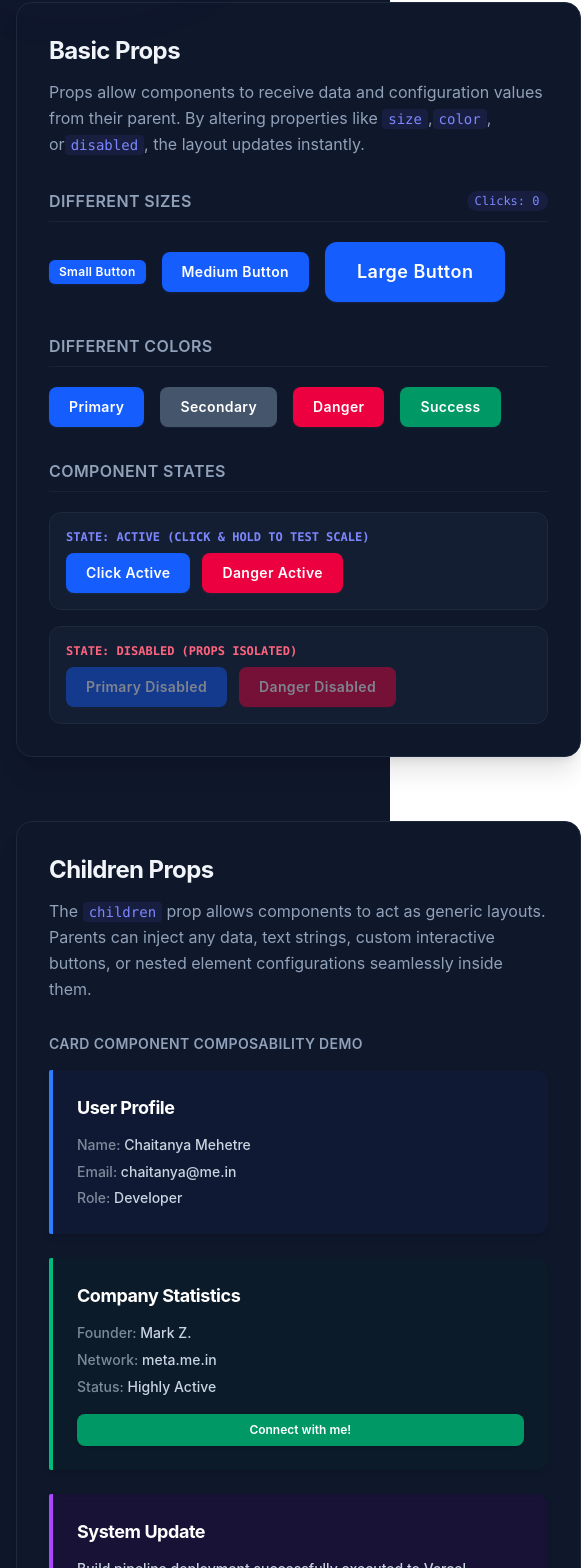
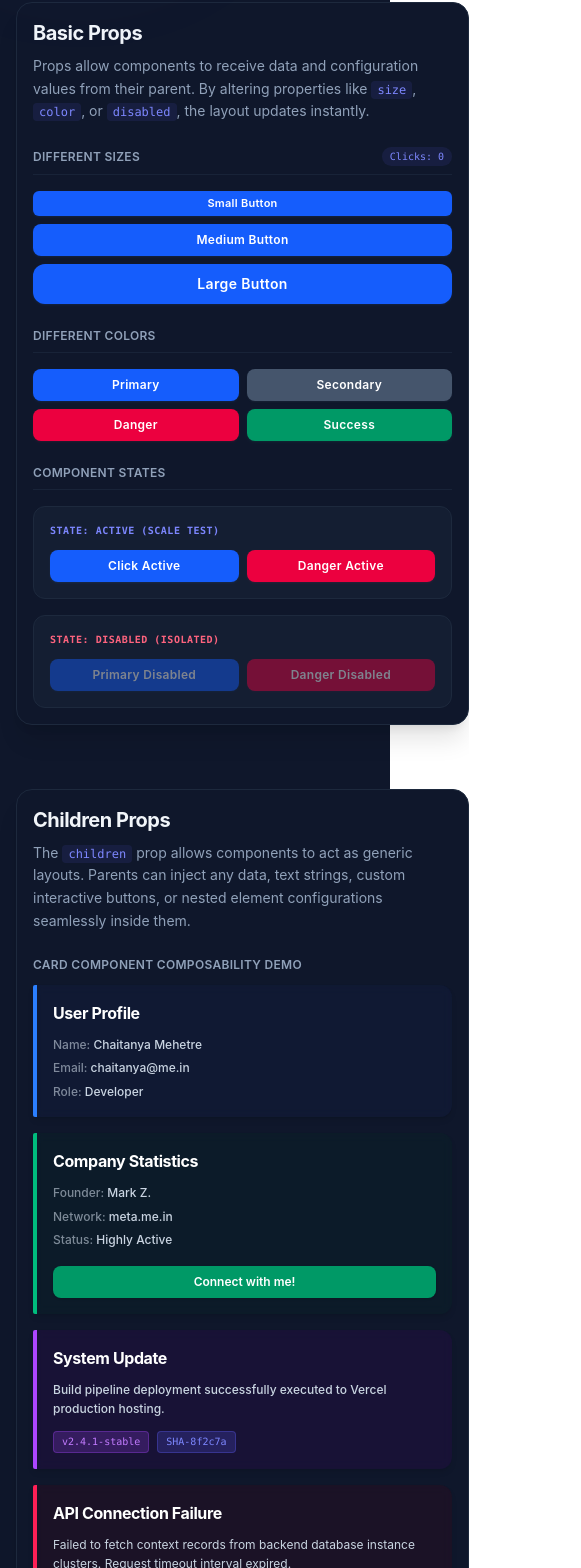
Before and after one commit to Chaitanya-963/Props-Guide, a React (Vite) app: page / in a window 390 px wide. Shown: the part 402-1970 px from the top of the page, 581 px wide, since content can reach past the window. Built offline with nearby package versions, Linux system fonts and the light colour scheme.

Commit message:
Add responive style

```diff
--- a/src/components/BasicProps.jsx
+++ b/src/components/BasicProps.jsx
@@ -7,10 +7,11 @@ function Button({
   onClick,
   disabled = false,
 }) {
+  // Made font sizes and sizing paddings adapt cleanly across small mobile devices
   const sizeStyles = {
-    small: "text-xs px-2.5 py-1 rounded-md",
-    medium: "text-sm px-5 py-2.5 rounded-lg",
-    large: "text-lg px-8 py-4 rounded-xl",
+    small: "text-[11px] sm:text-xs px-2 sm:px-2.5 py-1 rounded-md",
+    medium: "text-xs sm:text-sm px-4 sm:px-5 py-2 sm:py-2.5 rounded-lg",
+    large: "text-sm sm:text-lg px-5 sm:px-8 py-2.5 sm:py-4 rounded-xl",
   };
 
   const colorStyles = {
@@ -31,9 +32,10 @@ function Button({
       className={`
         inline-flex items-center justify-center font-semibold tracking-wide
         transition-all duration-200 focus-visible:outline-hidden focus-visible:ring-2 focus-visible:ring-offset-2
+        w-full sm:w-auto text-center whitespace-nowrap min-w-0 truncate
         ${sizeStyles[size] || sizeStyles.medium}
         ${colorStyles[color] || colorStyles.primary}
-        ${disabled ? "opacity-45 cursor-not-allowed pointer-events-none shadow-none" : "cursor-pointer active:scale-[0.95] active:brightness-90"}
+        ${disabled ? "opacity-45 cursor-not-allowed pointer-events-none shadow-none" : "cursor-pointer active:scale-[0.96] active:brightness-90"}
       `}
     >
       {text}
@@ -48,45 +50,48 @@ const BasicProps = ({ isDark }) => {
 
   return (
     <section
-      className={`p-8 rounded-2xl shadow-xl transition-all duration-300 border ${
+      className={`p-4 sm:p-6 md:p-8 rounded-2xl shadow-xl transition-all duration-300 border ${
         isDark
           ? "bg-slate-900 border-slate-800 text-slate-100"
           : "bg-white border-slate-100 text-slate-900"
       }`}
     >
-      <div className="max-w-3xl">
-        <h2 className="text-2xl font-bold tracking-tight mb-3">Basic Props</h2>
+      <div className="max-w-3xl mx-auto">
+        <h2 className="text-xl sm:text-2xl font-bold tracking-tight mb-2 sm:mb-3">
+          Basic Props
+        </h2>
         <p
-          className={`text-base leading-relaxed mb-8 ${isDark ? "text-slate-400" : "text-slate-600"}`}
+          className={`text-sm sm:text-base leading-relaxed mb-6 sm:mb-8 ${isDark ? "text-slate-400" : "text-slate-600"}`}
         >
           Props allow components to receive data and configuration values from
           their parent. By altering properties like{" "}
-          <code className="text-indigo-400 font-mono text-sm px-1.5 py-0.5 rounded-sm bg-indigo-500/10">
+          <code className="text-indigo-400 font-mono text-xs sm:text-sm px-1.5 py-0.5 rounded-sm bg-indigo-500/10">
             size
           </code>
-          ,
-          <code className="text-indigo-400 font-mono text-sm px-1.5 py-0.5 rounded-sm bg-indigo-500/10">
+          ,{" "}
+          <code className="text-indigo-400 font-mono text-xs sm:text-sm px-1.5 py-0.5 rounded-sm bg-indigo-500/10">
             color
           </code>
-          , or
-          <code className="text-indigo-400 font-mono text-sm px-1.5 py-0.5 rounded-sm bg-indigo-500/10">
+          , or{" "}
+          <code className="text-indigo-400 font-mono text-xs sm:text-sm px-1.5 py-0.5 rounded-sm bg-indigo-500/10">
             disabled
           </code>
           , the layout updates instantly.
         </p>
 
-        <div className="space-y-8">
+        <div className="space-y-6 sm:space-y-8">
           {/* Sizes Section */}
           <div className="space-y-3">
-            <div className="flex items-center justify-between border-b pb-2 border-slate-700/30">
-              <h3 className="text-md font-semibold tracking-wide uppercase text-slate-400">
+            <div className="flex items-center justify-between border-b pb-2 border-slate-700/30 gap-2">
+              <h3 className="text-xs sm:text-sm font-semibold tracking-wide uppercase text-slate-400 truncate">
                 Different Sizes
               </h3>
-              <span className="text-xs px-2 py-0.5 rounded-full bg-indigo-500/10 text-indigo-400 font-mono">
+              <span className="text-[10px] sm:text-xs px-2 py-0.5 rounded-full bg-indigo-500/10 text-indigo-400 font-mono whitespace-nowrap">
                 Clicks: {clickCount}
               </span>
             </div>
-            <div className="flex flex-wrap items-center gap-4 pt-2">
+            {/* Swapped layout mechanics to grid vectors for stacking cleanly on handheld breakpoints */}
+            <div className="grid grid-cols-1 xs:grid-cols-3 sm:flex sm:flex-wrap items-center gap-2 sm:gap-4 pt-1">
               <Button
                 text="Small Button"
                 size="small"
@@ -108,11 +113,11 @@ const BasicProps = ({ isDark }) => {
           {/* Colors Section */}
           <div className="space-y-3">
             <div className="flex items-center justify-between border-b pb-2 border-slate-700/30">
-              <h3 className="text-md font-semibold tracking-wide uppercase text-slate-400">
+              <h3 className="text-xs sm:text-sm font-semibold tracking-wide uppercase text-slate-400 truncate">
                 Different Colors
               </h3>
             </div>
-            <div className="flex flex-wrap items-center gap-4 pt-2">
+            <div className="grid grid-cols-2 sm:flex sm:flex-wrap items-center gap-2 sm:gap-4 pt-1">
               <Button text="Primary" color="primary" onClick={incrementCount} />
               <Button
                 text="Secondary"
@@ -127,20 +132,20 @@ const BasicProps = ({ isDark }) => {
           {/* Interactive States Section */}
           <div className="space-y-3">
             <div className="flex items-center justify-between border-b pb-2 border-slate-700/30">
-              <h3 className="text-md font-semibold tracking-wide uppercase text-slate-400">
+              <h3 className="text-xs sm:text-sm font-semibold tracking-wide uppercase text-slate-400 truncate">
                 Component States
               </h3>
             </div>
 
-            <div className="grid grid-cols-1 sm:grid-cols-2 gap-4 pt-2">
+            <div className="grid grid-cols-1 sm:grid-cols-2 gap-4 pt-1">
               {/* Active / Clickable Row */}
               <div
-                className={`p-4 rounded-xl border ${isDark ? "bg-slate-800/40 border-slate-800" : "bg-slate-50 border-slate-200"}`}
+                className={`p-4 rounded-xl border flex flex-col justify-between ${isDark ? "bg-slate-800/40 border-slate-800" : "bg-slate-50 border-slate-200"}`}
               >
-                <div className="text-xs font-semibold text-indigo-400 font-mono mb-2">
-                  STATE: ACTIVE (CLICK & HOLD TO TEST SCALE)
+                <div className="text-[10px] sm:text-xs font-semibold text-indigo-400 font-mono mb-3 uppercase tracking-wider">
+                  State: Active (Scale Test)
                 </div>
-                <div className="flex flex-wrap gap-3">
+                <div className="grid grid-cols-2 sm:flex sm:flex-wrap gap-2 mt-auto">
                   <Button
                     text="Click Active"
                     color="primary"
@@ -156,12 +161,12 @@ const BasicProps = ({ isDark }) => {
 
               {/* Disabled Row */}
               <div
-                className={`p-4 rounded-xl border ${isDark ? "bg-slate-800/40 border-slate-800" : "bg-slate-50 border-slate-200"}`}
+                className={`p-4 rounded-xl border flex flex-col justify-between ${isDark ? "bg-slate-800/40 border-slate-800" : "bg-slate-50 border-slate-200"}`}
               >
-                <div className="text-xs font-semibold text-rose-400 font-mono mb-2">
-                  STATE: DISABLED (PROPS ISOLATED)
+                <div className="text-[10px] sm:text-xs font-semibold text-rose-400 font-mono mb-3 uppercase tracking-wider">
+                  State: Disabled (Isolated)
                 </div>
-                <div className="flex flex-wrap gap-3">
+                <div className="grid grid-cols-2 sm:flex sm:flex-wrap gap-2 mt-auto">
                   <Button
                     text="Primary Disabled"
                     color="primary"
--- a/src/components/ChildrenProps.jsx
+++ b/src/components/ChildrenProps.jsx
@@ -1,5 +1,4 @@
 function Card({ children, title, color = "blue", isDark = true }) {
-  // Fixed mapping bugs and introduced beautiful dark/light adaptive states
   const colorClasses = {
     blue: isDark
       ? "border-blue-500 bg-blue-950/20 text-blue-200"
@@ -19,14 +18,22 @@ function Card({ children, title, color = "blue", isDark = true }) {
   };
 
   return (
-    <div className={`border-l-4 ${colorClasses[color] || colorClasses.blue} p-6 rounded-r-xl rounded-l-xs shadow-md transition-all duration-300 backdrop-blur-xs`}>
+    <div
+      className={`border-l-4 ${colorClasses[color] || colorClasses.blue} p-4 sm:p-6 rounded-r-xl rounded-l-xs shadow-md transition-all duration-300 backdrop-blur-xs flex flex-col justify-between h-full`}
+    >
+      <div>
         {title && (
-        <h3 className={`text-lg font-bold mb-3 tracking-tight ${isDark ? "text-white" : "text-slate-900"}`}>
+          <h3
+            className={`text-base sm:text-lg font-bold mb-2.5 sm:mb-3 tracking-tight ${isDark ? "text-white" : "text-slate-900"}`}
+          >
             {title}
           </h3>
         )}
-      <div className={`text-sm leading-relaxed ${isDark ? "text-slate-300" : "text-slate-700"}`}>
+        <div
+          className={`text-xs sm:text-sm leading-relaxed ${isDark ? "text-slate-300" : "text-slate-700"}`}
+        >
           {children}
+        </div>
       </div>
     </div>
   );
@@ -34,64 +41,97 @@ function Card({ children, title, color = "blue", isDark = true }) {
 
 function Container({ children, layout = "vertical" }) {
   const layoutClasses = {
+    // Made horizontal layout dynamically adjust column weights safely on smartphones
     vertical: "flex flex-col space-y-4",
-    horizontal: "flex flex-row flex-wrap gap-4",
-    grid: "grid grid-cols-1 md:grid-cols-2 lg:grid-cols-3 gap-6",
+    horizontal: "flex flex-col sm:flex-row flex-wrap gap-4",
+    grid: "grid grid-cols-1 sm:grid-cols-2 lg:grid-cols-3 gap-4 sm:gap-6",
   };
 
-  return <div className={layoutClasses[layout] || layoutClasses.vertical}>{children}</div>;
+  return (
+    <div className={layoutClasses[layout] || layoutClasses.vertical}>
+      {children}
+    </div>
+  );
 }
 
 const ChildrenProps = ({ isDark = true }) => {
   return (
-    <section className={`p-8 rounded-2xl shadow-xl transition-all duration-300 border ${
+    <section
+      className={`p-4 sm:p-6 md:p-8 rounded-2xl shadow-xl transition-all duration-300 border ${
         isDark
           ? "bg-slate-900 border-slate-800 text-slate-100"
           : "bg-white border-slate-100 text-slate-900"
-    }`}>
+      }`}
+    >
       <div className="max-w-6xl mx-auto">
-        <h2 className="text-2xl font-bold tracking-tight mb-3">Children Props</h2>
-        <p className={`text-base leading-relaxed mb-8 max-w-3xl ${isDark ? "text-slate-400" : "text-slate-600"}`}>
-          The <code className="text-indigo-400 font-mono text-sm px-1.5 py-0.5 rounded-sm bg-indigo-500/10">children</code> prop
-          allows components to act as generic layouts. Parents can inject any data, text strings, custom interactive buttons,
-          or nested element configurations seamlessly inside them.
+        <h2 className="text-xl sm:text-2xl font-bold tracking-tight mb-2 sm:mb-3">
+          Children Props
+        </h2>
+
+        <p
+          className={`text-sm sm:text-base leading-relaxed mb-6 sm:mb-8 max-w-3xl ${isDark ? "text-slate-400" : "text-slate-600"}`}
+        >
+          The{" "}
+          <code className="text-indigo-400 font-mono text-xs sm:text-sm px-1.5 py-0.5 rounded-sm bg-indigo-500/10">
+            children
+          </code>{" "}
+          prop allows components to act as generic layouts. Parents can inject
+          any data, text strings, custom interactive buttons, or nested element
+          configurations seamlessly inside them.
         </p>
 
         <div className="space-y-4">
-          <h3 className={`text-sm font-semibold tracking-wide uppercase ${isDark ? "text-slate-400" : "text-slate-500"} mb-4`}>
+          <h3
+            className={`text-xs sm:text-sm font-semibold tracking-wide uppercase ${isDark ? "text-slate-400" : "text-slate-500"} mb-3 sm:mb-4`}
+          >
             Card Component Composability Demo
           </h3>
 
           <Container layout="grid">
             {/* Type 1: Standard User Profile Card */}
             <Card title="User Profile" color="blue" isDark={isDark}>
-              <div className="space-y-1 font-medium">
-                <p><span className="opacity-60">Name:</span> Chaitanya Mehetre</p>
-                <p><span className="opacity-60">Email:</span> chaitanya@me.in</p>
-                <p><span className="opacity-60">Role:</span> Developer</p>
+              <div className="space-y-1 font-medium break-all">
+                <p>
+                  <span className="opacity-60">Name:</span> Chaitanya Mehetre
+                </p>
+                <p>
+                  <span className="opacity-60">Email:</span> chaitanya@me.in
+                </p>
+                <p>
+                  <span className="opacity-60">Role:</span> Developer
+                </p>
               </div>
             </Card>
 
             {/* Type 2: Interactive Statistics Card with Action Button */}
             <Card title="Company Statistics" color="green" isDark={isDark}>
               <div className="space-y-1 font-medium mb-4">
-                <p><span className="opacity-60">Founder:</span> Mark Z.</p>
-                <p><span className="opacity-60">Network:</span> meta.me.in</p>
-                <p><span className="opacity-60">Status:</span> Highly Active</p>
+                <p>
+                  <span className="opacity-60">Founder:</span> Mark Z.
+                </p>
+                <p>
+                  <span className="opacity-60">Network:</span> meta.me.in
+                </p>
+                <p>
+                  <span className="opacity-60">Status:</span> Highly Active
+                </p>
               </div>
-              <button className="w-full sm:w-auto px-4 py-2 text-xs font-semibold bg-emerald-600 hover:bg-emerald-500 text-white rounded-lg transition-colors cursor-pointer shadow-sm">
+              <button className="w-full px-4 py-2 text-xs font-semibold bg-emerald-600 hover:bg-emerald-500 text-white rounded-lg transition-colors cursor-pointer shadow-sm active:scale-[0.98]">
                 Connect with me!
               </button>
             </Card>
 
             {/* Type 3: Technical System Notification Alert */}
             <Card title="System Update" color="purple" isDark={isDark}>
-              <p className="mb-3 font-medium">Build pipeline deployment successfully executed to Vercel production hosting.</p>
-              <div className="flex gap-2">
-                <span className="text-[11px] font-mono px-2 py-0.5 rounded bg-purple-500/20 text-purple-400 border border-purple-500/30">
+              <p className="mb-3 font-medium">
+                Build pipeline deployment successfully executed to Vercel
+                production hosting.
+              </p>
+              <div className="flex flex-wrap gap-2 mt-auto">
+                <span className="text-[10px] sm:text-[11px] font-mono px-2 py-0.5 rounded bg-purple-500/20 text-purple-400 border border-purple-500/30 whitespace-nowrap">
                   v2.4.1-stable
                 </span>
-                <span className="text-[11px] font-mono px-2 py-0.5 rounded bg-indigo-500/20 text-indigo-400 border border-indigo-500/30">
+                <span className="text-[10px] sm:text-[11px] font-mono px-2 py-0.5 rounded bg-indigo-500/20 text-indigo-400 border border-indigo-500/30 whitespace-nowrap">
                   SHA-8f2c7a
                 </span>
               </div>
@@ -99,21 +139,31 @@ const ChildrenProps = ({ isDark = true }) => {
 
             {/* Type 4: Critical Error Banner */}
             <Card title="API Connection Failure" color="red" isDark={isDark}>
-              <p className="mb-3">Failed to fetch context records from backend database instance clusters. Request timeout interval expired.</p>
-              <span className="inline-flex items-center gap-1.5 text-xs font-semibold text-rose-400">
-                <span className="h-1.5 w-1.5 rounded-full bg-rose-500 animate-ping" />
+              <p className="mb-3">
+                Failed to fetch context records from backend database instance
+                clusters. Request timeout interval expired.
+              </p>
+              <span className="inline-flex items-center gap-1.5 text-xs font-semibold text-rose-400 mt-auto">
+                <span className="h-1.5 w-1.5 rounded-full bg-rose-500 animate-ping shrink-0" />
+                <span className="truncate">
                   Error Code: 504 Gateway Timeout
+                </span>
               </span>
             </Card>
 
             {/* Type 5: Pending Warning Status Indicator */}
             <Card title="Subscription Notice" color="amber" isDark={isDark}>
-              <p className="mb-4">Your usage limits have crossed 85% of your standard trial tiers. Please wire payment processing systems.</p>
-              <button className={`w-full text-center px-3 py-1.5 text-xs font-semibold rounded-md border transition-all ${
+              <p className="mb-4">
+                Your usage limits have crossed 85% of your standard trial tiers.
+                Please wire payment processing systems.
+              </p>
+              <button
+                className={`w-full text-center px-3 py-1.5 text-xs font-semibold rounded-md border transition-all mt-auto active:scale-[0.98] ${
                   isDark
                     ? "border-amber-500/40 text-amber-400 hover:bg-amber-500/10"
                     : "border-amber-200 text-amber-700 hover:bg-amber-100/50"
-              }`}>
+                }`}
+              >
                 Upgrade Workspace Tiers
               </button>
             </Card>
```
Also changed, not shown: src/components/ComplexProps.jsx (+30 -28 lines). Lines whose indentation alone changed are shown as unchanged.
